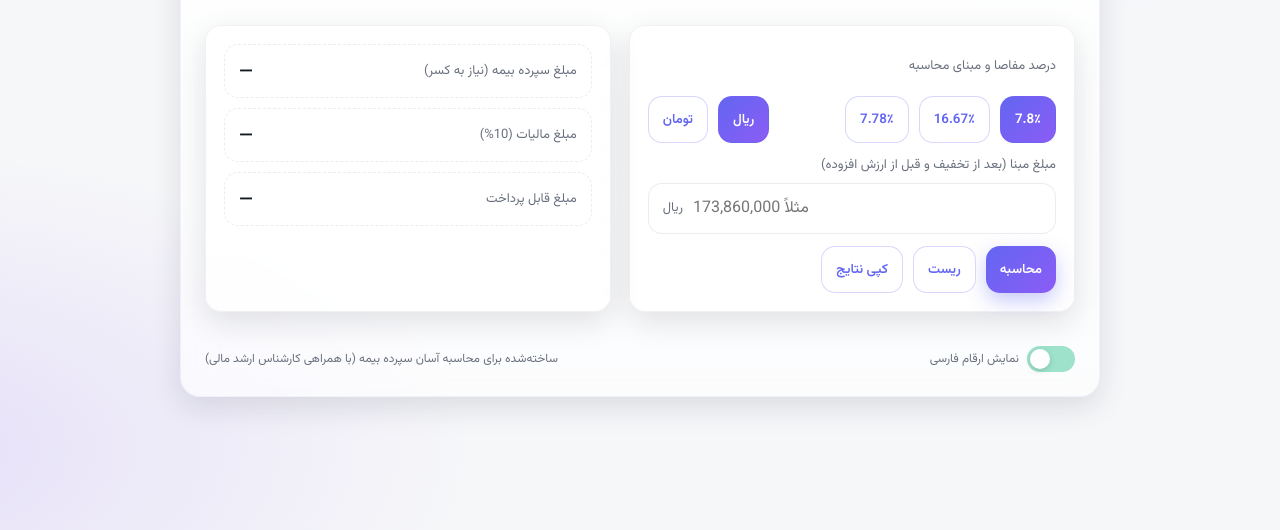
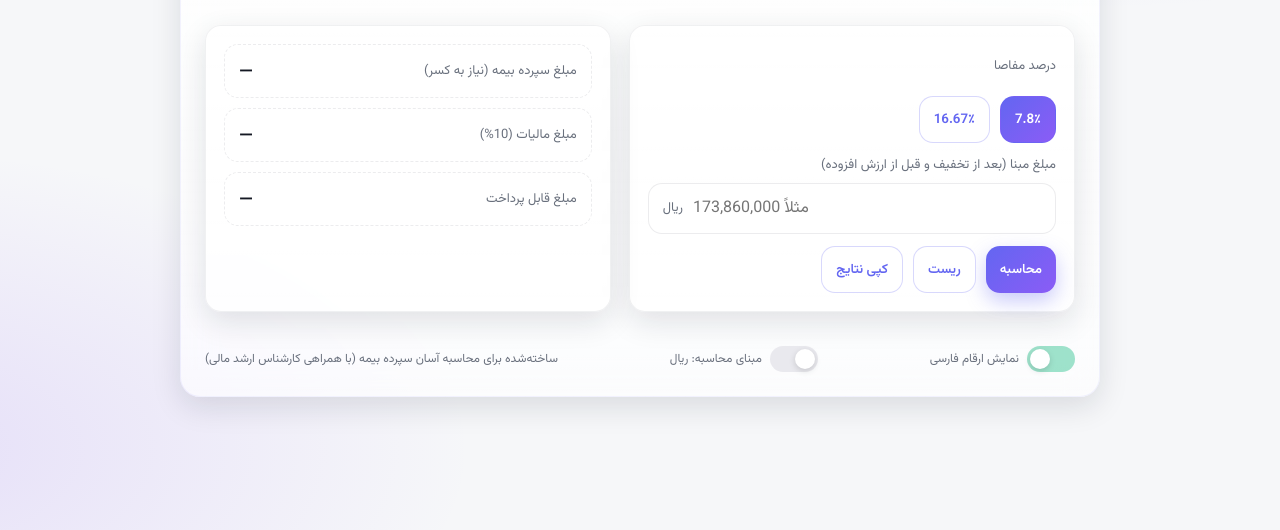
Before and after one commit to MahanChegini/fin, a plain HTML site: page index.html in a window 1280 px wide. Both pictures are taken after a click on the button "7.8٪". Shown: the part 270-800 px from the top of the page. Drawn offline with Linux system fonts and the light colour scheme.

Commit message:
Update index.html

```diff
--- a/index.html
+++ b/index.html
@@ -37,7 +37,7 @@
       border:1px solid rgba(99,102,241,.08); border-radius:var(--radius); box-shadow:var(--shadow);
       overflow:hidden;
     }
-    .header{padding:28px 28px 10px;}
+    .header{padding:28px 28px 10px; position:relative; isolation:isolate;}
     .header h1{margin:0; font-size:28px; letter-spacing:-.2px}
     .header p{margin:8px 0 0; color:rgb(var(--muted)); font-size:14px}
 
@@ -60,7 +60,8 @@
     .actions{display:flex; gap:10px; flex-wrap:wrap; margin-top:12px}
     button{
       appearance:none; border:0; border-radius:14px; padding:12px 14px; cursor:pointer; font-weight:600;
-      transition:transform .05s ease, box-shadow .2s ease, background .2s ease; font-family:"Vazirmatn";
+      transition:transform .05s ease, box-shadow .2s ease, background .2s ease;
+      font-family:"Vazirmatn", system-ui, -apple-system, Segoe UI, Roboto, Arial;
     }
     .btn-primary{background:linear-gradient(135deg, rgb(var(--brand1)), rgb(var(--brand2))); color:white; box-shadow:0 8px 20px rgba(99,102,241,.35)}
     .btn-primary:hover{filter:brightness(1.03)}
@@ -110,26 +111,21 @@
       <!-- Inputs -->
       <div class="card">
         <div class="field">
-          <div class="label">درصد مفاصا و مبنای محاسبه</div>
-          <div class="actions" style="flex-wrap:wrap" id="percentUnitGroup">
-            <div id="percentChips" style="display:flex; gap:10px;">
-              <button class="btn-ghost chip selected" data-val="7.8">7.8٪</button>
-              <button class="btn-ghost chip" data-val="16.67">16.67٪</button>
-              <button class="btn-ghost chip" data-val="7.78">7.78٪</button>
-            </div>
-            <div id="unitChips" style="display:flex; gap:10px; margin-right:auto">
-              <button class="btn-ghost chip selected" data-unit="ریال">ریال</button>
-              <button class="btn-ghost chip" data-unit="تومان">تومان</button>
-            </div>
+          <div class="label">درصد مفاصا</div>
+          <div class="actions" id="percentChips">
+            <button class="btn-ghost chip selected" data-val="7.8">7.8٪</button>
+            <button class="btn-ghost chip" data-val="16.67">16.67٪</button>
           </div>
         </div>
+
         <div class="field">
           <div class="label">مبلغ مبنا (بعد از تخفیف و قبل از ارزش افزوده)</div>
           <div class="input">
             <input id="base" inputmode="numeric" placeholder="مثلاً 173,860,000" aria-label="مبلغ مبنا" />
-            <span class="unit" id="baseUnit">ریال</span>
+            <span class="unit" id="unitText">ریال</span>
           </div>
         </div>
+
         <div class="actions">
           <button class="btn-primary" id="calcBtn">محاسبه</button>
           <button class="btn-ghost" id="resetBtn">ریست</button>
@@ -151,13 +147,19 @@
         <span class="pill"></span>
         <span>نمایش ارقام فارسی</span>
       </label>
+
+      <label class="switch">
+        <input type="checkbox" id="unitSwitch">
+        <span class="pill"></span>
+        <span id="unitLabel">مبنای محاسبه: ریال</span>
+      </label>
+
       <div>ساخته‌شده برای محاسبه آسان سپرده بیمه (با همراهی کارشناس ارشد مالی)</div>
     </footer>
   </main>
 
   <script>
     const $ = (q) => document.querySelector(q);
-
     const persianDigitMap = {'۰':'0','۱':'1','۲':'2','۳':'3','۴':'4','۵':'5','۶':'6','۷':'7','۸':'8','۹':'9','٬':','};
 
     function normalizeNumber(str){
@@ -173,23 +175,23 @@
       catch(e){ return String(Math.round(value)); }
     }
 
-    // واحد پیش‌فرض
-    let unitMode = "ریال";
+    let unitMode = "ریال"; // پیش‌فرض
 
     function compute(){
       const fa = $('#faDigits').checked;
       const percent = parseFloat(document.querySelector('#percentChips .chip.selected').dataset.val);
       let base = normalizeNumber($('#base').value);
+
+      // ✅ منطق درست ریال ↔ تومان
       if(unitMode === "تومان"){ base = base * 10; }
 
       const tax = base * 0.10;
       const deduct = base * (percent / 100);
       const payable = (base - deduct) + tax;
 
-      $('#deduct').textContent = base ? `${formatMoney(deduct, fa)} ${unitMode}` : '—';
-      $('#tax').textContent = base ? `${formatMoney(tax, fa)} ${unitMode}` : '—';
-      $('#payable').textContent = base ? `${formatMoney(payable, fa)} ${unitMode}` : '—';
-      $('#baseUnit').textContent = unitMode;
+      $('#deduct').textContent = base ? `${formatMoney(deduct, fa)} ریال` : '—';
+      $('#tax').textContent = base ? `${formatMoney(tax, fa)} ریال` : '—';
+      $('#payable').textContent = base ? `${formatMoney(payable, fa)} ریال` : '—';
     }
 
     // دکمه‌های درصد
@@ -197,16 +199,6 @@
       btn.addEventListener('click',()=>{
         document.querySelectorAll('#percentChips .chip').forEach(b=>b.classList.remove('selected'));
         btn.classList.add('selected');
-        compute();
-      });
-    });
-
-    // دکمه‌های واحد
-    document.querySelectorAll('#unitChips .chip').forEach(btn=>{
-      btn.addEventListener('click',()=>{
-        document.querySelectorAll('#unitChips .chip').forEach(b=>b.classList.remove('selected'));
-        btn.classList.add('selected');
-        unitMode = btn.dataset.unit;
         compute();
       });
     });
@@ -224,6 +216,12 @@
     });
 
     $('#faDigits').addEventListener('change', compute);
+    $('#unitSwitch').addEventListener('change', e=>{
+      unitMode = e.target.checked ? "تومان" : "ریال";
+      $('#unitLabel').textContent = `مبنای محاسبه: ${unitMode}`;
+      $('#unitText').textContent = unitMode;
+      compute();
+    });
   </script>
 </body>
 </html>
```
